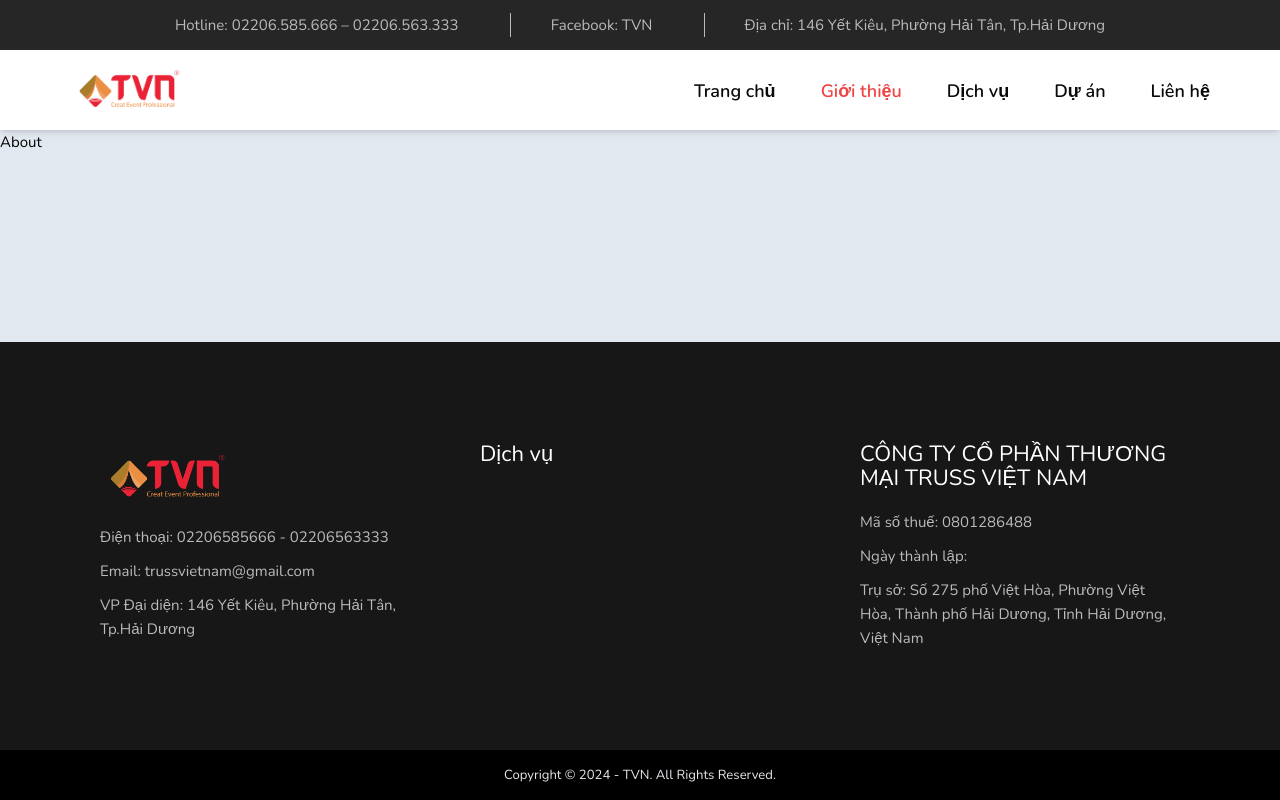
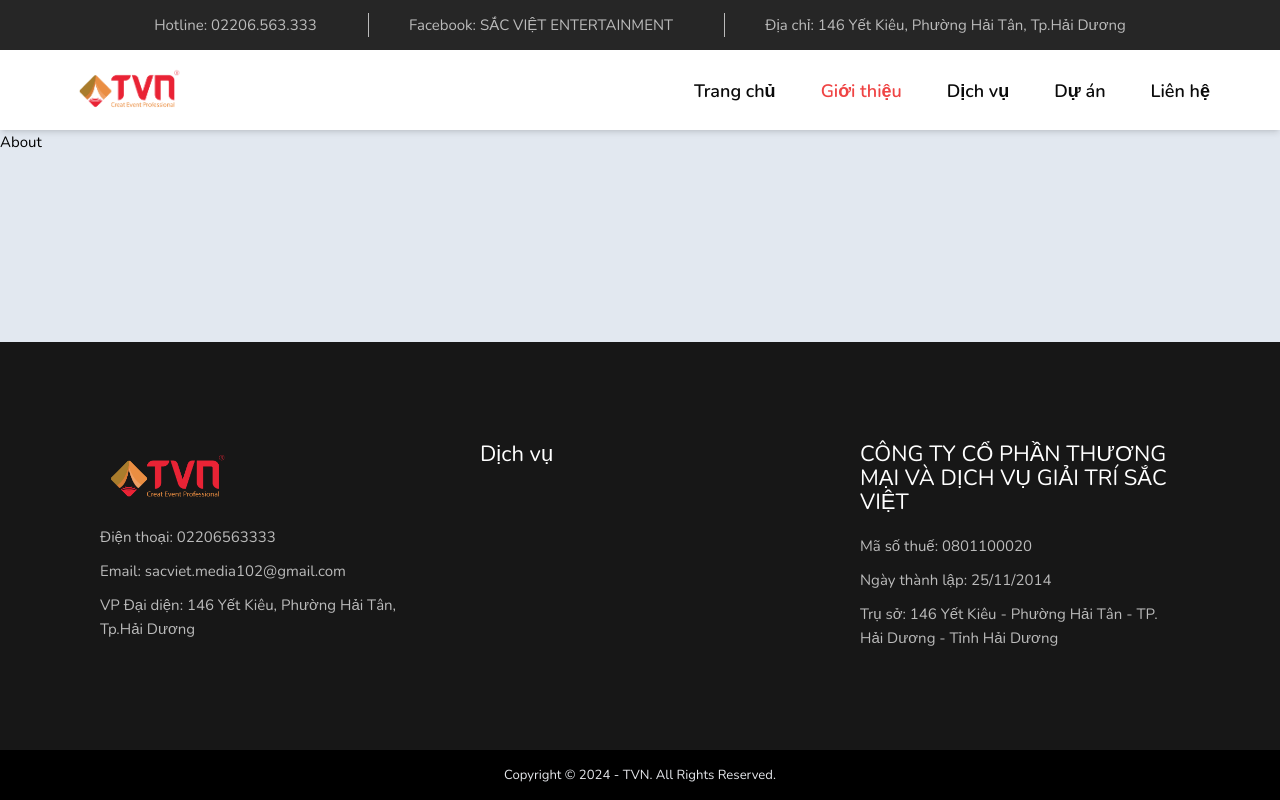
Before and after one commit to andyngojs/TVN, a Next.js app: page /about in a window 1280 px wide. Built offline with nearby package versions, Linux system fonts and the light colour scheme.

Commit message:
no message

```diff
--- a/app.config.json
+++ b/app.config.json
@@ -1,12 +1,15 @@
 {
-    "name": "Truss Việt Nam",
-    "hotline_formatted": "02206.585.666 – 02206.563.333",
-    "hotline": "02206585666 - 02206563333",
-    "email": "trussvietnam@gmail.com",
+    "name": "SẮC VIỆT ENTERTAINMENT",
+    "fullNameCompany": "Công ty cổ phần thương mại và dịch vụ giải trí Sắc Việt",
+    "foundedTime": "25/11/2014",
+    "headquarter": "146 Yết Kiêu - Phường Hải Tân - TP. Hải Dương - Tỉnh Hải Dương",
     "address": "146 Yết Kiêu, Phường Hải Tân, Tp.Hải Dương",
+    "masothue": "0801100020",
+    "hotline_formatted": "02206.563.333",
+    "hotline": "02206563333",
+    "email": "sacviet.media102@gmail.com",
     "logo": "/images/logo.png",
-    "nameFacebook": "TVN",
-    "fullNameCompany": "Công ty cổ phần thương mại Truss Việt Nam",
-    "masothue": "0801286488",
-    "headquarter": "Số 275 phố Việt Hòa, Phường Việt Hòa, Thành phố Hải Dương, Tỉnh Hải Dương, Việt Nam"
+    "nameFacebook": "SẮC VIỆT ENTERTAINMENT",
+    "facebookLink": "https://fb.com/",
+    "googleMapLink": "https://www.google.com/maps/embed?pb=!1m18!1m12!1m3!1d3726.8517080388942!2d106.3307519747115!3d20.918284991564953!2m3!1f0!2f0!3f0!3m2!1i1024!2i768!4f13.1!3m3!1m2!1s0x31359bd719d8d451%3A0xaee9889fee1db832!2sC%C3%B4ng%20Ty%20CP%20TM%20Truss%20Vi%E1%BB%87t%20Nam!5e0!3m2!1sen!2s!4v1718261568071!5m2!1sen!2s"
 }
--- a/src/app/page.js
+++ b/src/app/page.js
@@ -153,8 +153,8 @@ export default function Home() {
         imgBackgroundUrlPreview={"/images/bg.png"}
       >
         <h1 className="mb-5">
-          Truss Việt Nam - Đơn vị cung cấp truss nhôm nhập khẩu hàng đầu Việt
-          Nam
+          SẮC VIỆT ENTERTAINMENT - Tổ chức sự kiện chuyên nghiệp và sáng tạo
+          hàng đầu Việt Nam
         </h1>
         <Link href={"/contact"}>
           <p className={clsx("btn")}>Liên hệ ngay</p>
```
Also changed, not shown: public/images/avatar1.jpeg (added).
